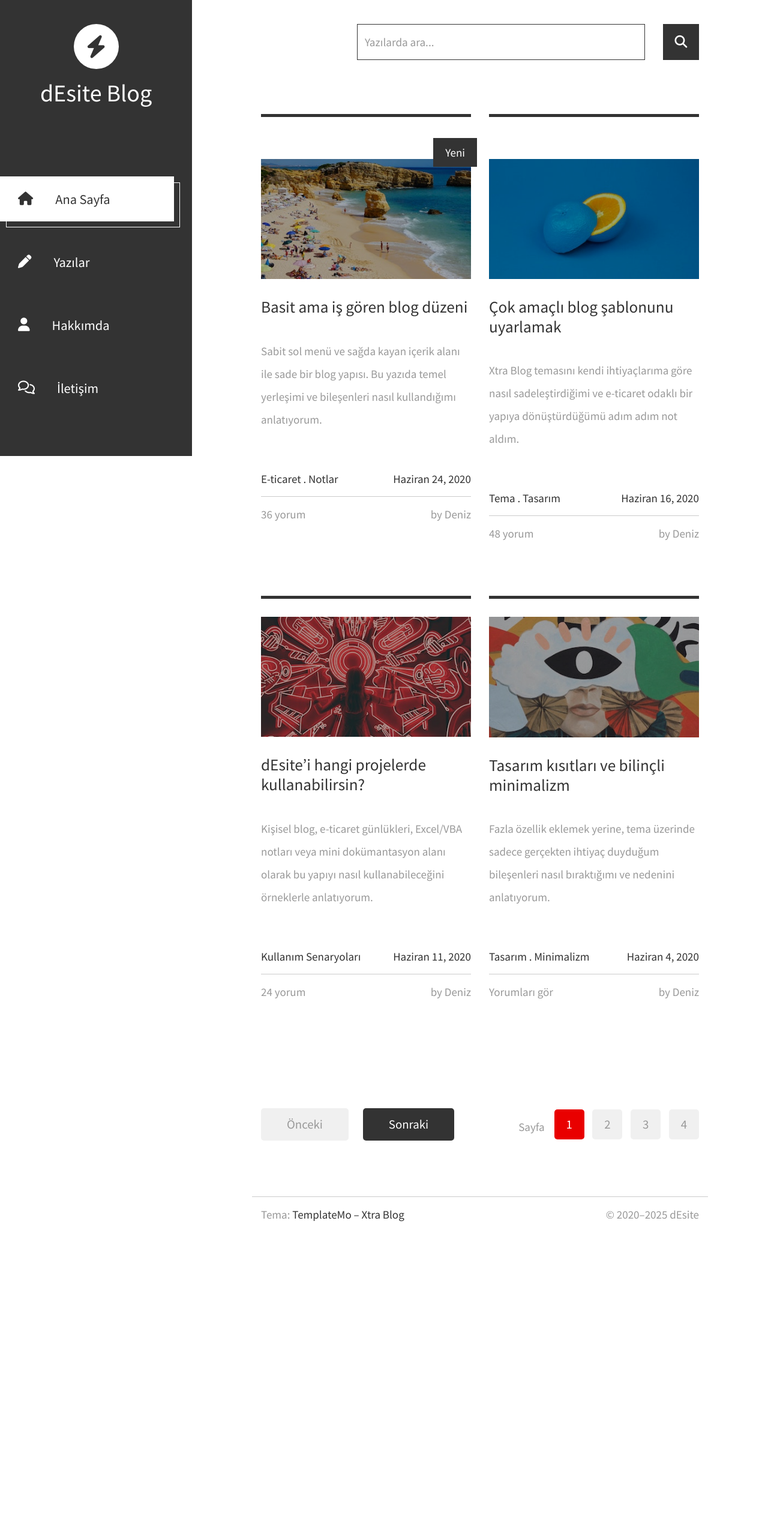
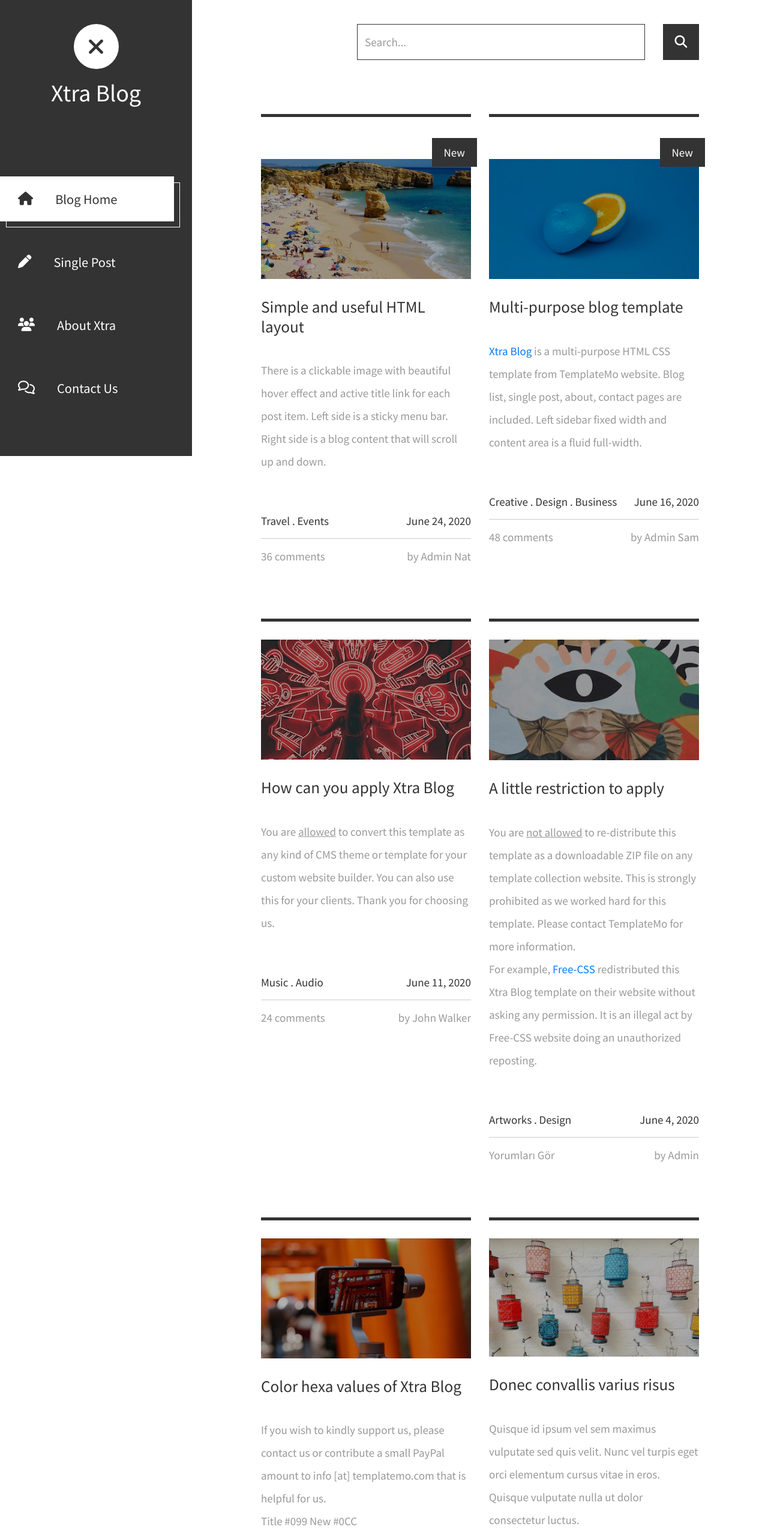
Before and after one commit to decomme/desite, a plain HTML site: page index.html in a window 1280 px wide. Shown: the part 40-2600 px from the top of the page at 60% size. Before the commit the page ends 2108 px from the top, so only its background shows below. Drawn offline with Linux system fonts and the light colour scheme.

Commit message:
Update index.html

```diff
--- a/index.html
+++ b/index.html
@@ -33,198 +33,219 @@
             <button class="navbar-toggler" type="button" aria-label="Toggle navigation">
                 <i class="fas fa-bars"></i>
             </button>
-
             <div class="tm-site-header">
-                <div class="mb-3 mx-auto tm-site-logo">
-                    <i class="fas fa-bolt fa-2x" aria-hidden="true"></i>
-                </div>
-                <h1 class="text-center">dEsite Blog</h1>
+                <div class="mb-3 mx-auto tm-site-logo"><i class="fas fa-times fa-2x"></i></div>
+                <h1 class="text-center">Xtra Blog</h1>
             </div>
-
-            <nav class="tm-nav" id="tm-nav" aria-label="Ana menü">
+            <nav class="tm-nav" id="tm-nav">
                 <ul>
-                    <li class="tm-nav-item active">
-                        <a href="index.html" class="tm-nav-link">
-                            <i class="fas fa-home" aria-hidden="true"></i>
-                            Ana Sayfa
-                        </a>
-                    </li>
-                    <li class="tm-nav-item">
-                        <a href="post.html" class="tm-nav-link">
-                            <i class="fas fa-pen" aria-hidden="true"></i>
-                            Yazılar
-                        </a>
-                    </li>
-                    <li class="tm-nav-item">
-                        <a href="about.html" class="tm-nav-link">
-                            <i class="fas fa-user" aria-hidden="true"></i>
-                            Hakkımda
-                        </a>
-                    </li>
-                    <li class="tm-nav-item">
-                        <a href="contact.html" class="tm-nav-link">
-                            <i class="far fa-comments" aria-hidden="true"></i>
-                            İletişim
-                        </a>
-                    </li>
+                    <li class="tm-nav-item active"><a href="index.html" class="tm-nav-link">
+                            <i class="fas fa-home"></i>
+                            Blog Home
+                        </a></li>
+                    <li class="tm-nav-item"><a href="post.html" class="tm-nav-link">
+                            <i class="fas fa-pen"></i>
+                            Single Post
+                        </a></li>
+                    <li class="tm-nav-item"><a href="about.html" class="tm-nav-link">
+                            <i class="fas fa-users"></i>
+                            About Xtra
+                        </a></li>
+                    <li class="tm-nav-item"><a href="contact.html" class="tm-nav-link">
+                            <i class="far fa-comments"></i>
+                            Contact Us
+                        </a></li>
                 </ul>
             </nav>
-
             <div class="tm-mb-65">
-                <a href="#" class="tm-social-link" aria-label="Instagram">
-                    <i class="fab fa-instagram tm-social-icon" aria-hidden="true"></i>
+                <a rel="nofollow" href="https://fb.com/templatemo" class="tm-social-link">
+                    <i class="fab fa-facebook tm-social-icon"></i>
                 </a>
-                <a href="#" class="tm-social-link" aria-label="TikTok">
-                    <i class="fab fa-tiktok tm-social-icon" aria-hidden="true"></i>
+                <a href="https://x.com/" class="tm-social-link">
+                    <i class="fa-brands fa-x-twitter tm-social-icon"></i>
                 </a>
-                <a href="#" class="tm-social-link" aria-label="YouTube">
-                    <i class="fab fa-youtube tm-social-icon" aria-hidden="true"></i>
+                <a href="https://instagram.com" class="tm-social-link">
+                    <i class="fab fa-instagram tm-social-icon"></i>
                 </a>
-                <a href="#" class="tm-social-link" aria-label="LinkedIn">
-                    <i class="fab fa-linkedin tm-social-icon" aria-hidden="true"></i>
+                <a href="https://linkedin.com" class="tm-social-link">
+                    <i class="fab fa-linkedin tm-social-icon"></i>
                 </a>
             </div>
-
             <p class="tm-mb-80 pr-5 text-white">
-                dEsite; e-ticaret, otomasyon ve günlük notlarımı topladığım basit bir blog.
-                Solda sabit menü, sağda kaydırılabilir içerik alanı var.
+                Xtra Blog is a multi-purpose HTML template from TemplateMo website. Left side is a sticky menu bar.
+                Right side content will scroll up and down.
             </p>
         </div>
     </header>
-
     <div class="container-fluid">
         <main class="tm-main">
-            <!-- Arama formu -->
+            <!-- Search form -->
             <div class="row tm-row">
                 <div class="col-12">
-                    <form id="search-form" class="form-inline tm-mb-80 tm-search-form" role="search">
-                        <label class="sr-only" for="search-input">Yazılarda ara</label>
-                        <input
-                            id="search-input"
-                            class="form-control tm-search-input"
-                            name="query"
-                            type="search"
-                            placeholder="Yazılarda ara..."
-                            aria-label="Yazılarda ara"
-                            autocomplete="off">
+                    <form method="GET" class="form-inline tm-mb-80 tm-search-form">
+                        <input class="form-control tm-search-input" name="query" type="text" placeholder="Search..."
+                            aria-label="Search">
                         <button class="tm-search-button" type="submit">
                             <i class="fas fa-search tm-search-icon" aria-hidden="true"></i>
                         </button>
                     </form>
                 </div>
             </div>
-
             <div class="row tm-row">
                 <article class="col-12 col-md-6 tm-post">
                     <hr class="tm-hr-primary">
                     <a href="post.html" class="effect-lily tm-post-link tm-pt-60">
                         <div class="tm-post-link-inner">
-                            <img src="img/img-01.jpg" alt="Blog görseli 1" class="img-fluid" loading="lazy">
+                            <img src="img/img-01.jpg" alt="Image" class="img-fluid">
                         </div>
-                        <span class="position-absolute tm-new-badge">Yeni</span>
-                        <h2 class="tm-pt-30 tm-color-primary tm-post-title">
-                            Basit ama iş gören blog düzeni
-                        </h2>
+                        <span class="position-absolute tm-new-badge">New</span>
+                        <h2 class="tm-pt-30 tm-color-primary tm-post-title">Simple and useful HTML layout</h2>
                     </a>
                     <p class="tm-pt-30">
-                        Sabit sol menü ve sağda kayan içerik alanı ile sade bir blog yapısı.
-                        Bu yazıda temel yerleşimi ve bileşenleri nasıl kullandığımı anlatıyorum.
+                        There is a clickable image with beautiful hover effect and active title link for each post item.
+                        Left side is a sticky menu bar. Right side is a blog content that will scroll up and down.
                     </p>
                     <div class="d-flex justify-content-between tm-pt-45">
-                        <span class="tm-color-primary">E-ticaret . Notlar</span>
-                        <span class="tm-color-primary">Haziran 24, 2020</span>
+                        <span class="tm-color-primary">Travel . Events</span>
+                        <span class="tm-color-primary">June 24, 2020</span>
                     </div>
                     <hr>
                     <div class="d-flex justify-content-between">
-                        <span>36 yorum</span>
-                        <span>by Deniz</span>
+                        <span>36 comments</span>
+                        <span>by Admin Nat</span>
                     </div>
                 </article>
-
                 <article class="col-12 col-md-6 tm-post">
                     <hr class="tm-hr-primary">
                     <a href="post.html" class="effect-lily tm-post-link tm-pt-60">
-                        <div class="tm-post-link-inner">
-                            <img src="img/img-02.jpg" alt="Blog görseli 2" class="img-fluid" loading="lazy">
+                        <div class=" tm-post-link-inner">
+                            <img src="img/img-02.jpg" alt="Image" class="img-fluid">
                         </div>
-                        <h2 class="tm-pt-30 tm-color-primary tm-post-title">
-                            Çok amaçlı blog şablonunu uyarlamak
-                        </h2>
+                        <span class="position-absolute tm-new-badge">New</span>
+                        <h2 class="tm-pt-30 tm-color-primary tm-post-title">Multi-purpose blog template</h2>
                     </a>
                     <p class="tm-pt-30">
-                        Xtra Blog temasını kendi ihtiyaçlarıma göre nasıl sadeleştirdiğimi ve
-                        e-ticaret odaklı bir yapıya dönüştürdüğümü adım adım not aldım.
+                        <a rel="nofollow" href="https://templatemo.com/tm-553-xtra-blog" target="_blank">Xtra Blog</a>
+                        is a multi-purpose HTML CSS template from TemplateMo website.
+                        Blog list, single post, about, contact pages are included. Left sidebar fixed width and content
+                        area is a fluid full-width.
                     </p>
                     <div class="d-flex justify-content-between tm-pt-45">
-                        <span class="tm-color-primary">Tema . Tasarım</span>
-                        <span class="tm-color-primary">Haziran 16, 2020</span>
+                        <span class="tm-color-primary">Creative . Design . Business</span>
+                        <span class="tm-color-primary">June 16, 2020</span>
                     </div>
                     <hr>
                     <div class="d-flex justify-content-between">
-                        <span>48 yorum</span>
-                        <span>by Deniz</span>
+                        <span>48 comments</span>
+                        <span>by Admin Sam</span>
                     </div>
                 </article>
-
                 <article class="col-12 col-md-6 tm-post">
                     <hr class="tm-hr-primary">
                     <a href="post.html" class="effect-lily tm-post-link tm-pt-20">
                         <div class="tm-post-link-inner">
-                            <img src="img/img-03.jpg" alt="Blog görseli 3" class="img-fluid" loading="lazy">
+                            <img src="img/img-03.jpg" alt="Image" class="img-fluid">
                         </div>
-                        <h2 class="tm-pt-30 tm-color-primary tm-post-title">
-                            dEsite’i hangi projelerde kullanabilirsin?
-                        </h2>
+                        <h2 class="tm-pt-30 tm-color-primary tm-post-title">How can you apply Xtra Blog</h2>
                     </a>
                     <p class="tm-pt-30">
-                        Kişisel blog, e-ticaret günlükleri, Excel/VBA notları veya mini dokümantasyon alanı
-                        olarak bu yapıyı nasıl kullanabileceğini örneklerle anlatıyorum.
+                        You are <u>allowed</u> to convert this template as any kind of CMS theme or template for your
+                        custom website builder.
+                        You can also use this for your clients. Thank you for choosing us.
                     </p>
                     <div class="d-flex justify-content-between tm-pt-45">
-                        <span class="tm-color-primary">Kullanım Senaryoları</span>
-                        <span class="tm-color-primary">Haziran 11, 2020</span>
+                        <span class="tm-color-primary">Music . Audio</span>
+                        <span class="tm-color-primary">June 11, 2020</span>
                     </div>
                     <hr>
                     <div class="d-flex justify-content-between">
-                        <span>24 yorum</span>
-                        <span>by Deniz</span>
+                        <span>24 comments</span>
+                        <span>by John Walker</span>
                     </div>
                 </article>
-
                 <article class="col-12 col-md-6 tm-post">
                     <hr class="tm-hr-primary">
                     <a href="post.html" class="effect-lily tm-post-link tm-pt-20">
                         <div class="tm-post-link-inner">
-                            <img src="img/img-04.jpg" alt="Blog görseli 4" class="img-fluid" loading="lazy">
+                            <img src="img/img-04.jpg" alt="Image" class="img-fluid">
                         </div>
-                        <h2 class="tm-pt-30 tm-color-primary tm-post-title">
-                            Tasarım kısıtları ve bilinçli minimalizm
-                        </h2>
+                        <h2 class="tm-pt-30 tm-color-primary tm-post-title">A little restriction to apply</h2>
                     </a>
                     <p class="tm-pt-30">
-                        Fazla özellik eklemek yerine, tema üzerinde sadece gerçekten ihtiyaç duyduğum
-                        bileşenleri nasıl bıraktığımı ve nedenini anlatıyorum.
+                        You are <u>not allowed</u> to re-distribute this template as a downloadable ZIP file on any
+                        template collection
+                        website. This is strongly prohibited as we worked hard for this template. Please contact
+                        TemplateMo for more information.
+                        <br>For example, <a href="https://www.free-css.com/free-css-templates/page272/xtra-blog"
+                            target="_blank">Free-CSS</a> redistributed this Xtra Blog template on their website without
+                        asking any permission. It is an illegal act by Free-CSS website doing an unauthorized reposting.
                     </p>
                     <div class="d-flex justify-content-between tm-pt-45">
-                        <span class="tm-color-primary">Tasarım . Minimalizm</span>
-                        <span class="tm-color-primary">Haziran 4, 2020</span>
+                        <span class="tm-color-primary">Artworks . Design</span>
+                        <span class="tm-color-primary">June 4, 2020</span>
                     </div>
                     <hr>
                     <div class="d-flex justify-content-between">
-                        <a href="post.html" class="tm-color-gray">Yorumları gör</a>
-                        <span class="tm-color-gray">by Deniz</span>
+                        <a href="post.html" class="tm-color-gray">Yorumları Gör</a>
+                        <span class="tm-color-gray">by Admin</span>
+                    </div>
+                </article>
+                <article class="col-12 col-md-6 tm-post">
+                    <hr class="tm-hr-primary">
+                    <a href="post.html" class="effect-lily tm-post-link tm-pt-20">
+                        <div class="tm-post-link-inner">
+                            <img src="img/img-05.jpg" alt="Image" class="img-fluid">
+                        </div>
+                        <h2 class="tm-pt-30 tm-color-primary tm-post-title">Color hexa values of Xtra Blog</h2>
+                    </a>
+                    <p class="tm-pt-30">
+                        If you wish to kindly support us, please contact us or contribute a small PayPal amount to info
+                        [at] templatemo.com that is helpful for us.
+                        <br>
+                        Title #099 New #0CC <br>
+                        <span class="tm-color-primary">Text #999 Line #CCC Next #0CC Prev #F0F0F0</span>
+                    </p>
+                    <div class="d-flex justify-content-between tm-pt-45">
+                        <span class="tm-color-primary">Creative . Video . Audio</span>
+                        <span class="tm-color-primary">May 31, 2020</span>
+                    </div>
+                    <hr>
+                    <div class="d-flex justify-content-between">
+                        <span>84 comments</span>
+                        <span>by Admin Sam</span>
+                    </div>
+                </article>
+                <article class="col-12 col-md-6 tm-post">
+                    <hr class="tm-hr-primary">
+                    <a href="post.html" class="effect-lily tm-post-link tm-pt-20">
+                        <div class="tm-post-link-inner">
+                            <img src="img/img-06.jpg" alt="Image" class="img-fluid">
+                        </div>
+                        <h2 class="tm-pt-30 tm-color-primary tm-post-title">Donec convallis varius risus</h2>
+                    </a>
+                    <p class="tm-pt-30">
+                        Quisque id ipsum vel sem maximus vulputate sed quis velit. Nunc vel turpis eget orci elementum
+                        cursus vitae in eros. Quisque vulputate nulla ut dolor consectetur luctus.
+                    </p>
+                    <div class="d-flex justify-content-between tm-pt-45">
+                        <span class="tm-color-primary">Visual . Artworks</span>
+                        <span class="tm-color-primary">June 16, 2020</span>
+                    </div>
+                    <hr>
+                    <div class="d-flex justify-content-between">
+                        <span>96 comments</span>
+                        <span>by Admin Sam</span>
                     </div>
                 </article>
             </div>
-
             <div class="row tm-row tm-mt-100 tm-mb-75">
                 <div class="tm-prev-next-wrapper">
-                    <a href="#" class="mb-2 tm-btn tm-btn-primary tm-prev-next disabled tm-mr-20">Önceki</a>
-                    <a href="#" class="mb-2 tm-btn tm-btn-primary tm-prev-next">Sonraki</a>
+                    <a href="#" class="mb-2 tm-btn tm-btn-primary tm-prev-next disabled tm-mr-20">Prev</a>
+                    <a href="#" class="mb-2 tm-btn tm-btn-primary tm-prev-next">Next</a>
                 </div>
                 <div class="tm-paging-wrapper">
-                    <span class="d-inline-block mr-3">Sayfa</span>
-                    <nav class="tm-paging-nav d-inline-block" aria-label="Sayfa numaraları">
+                    <span class="d-inline-block mr-3">Page</span>
+                    <nav class="tm-paging-nav d-inline-block">
                         <ul>
                             <li class="tm-paging-item active">
                                 <a href="#" class="mb-2 tm-btn tm-paging-link">1</a>
@@ -242,20 +263,20 @@
                     </nav>
                 </div>
             </div>
-
             <footer class="row tm-row">
                 <hr class="col-12">
                 <div class="col-md-6 col-12 tm-color-gray">
-                    Tema: <a rel="nofollow" target="_blank" href="https://templatemo.com"
-                        class="tm-external-link">TemplateMo – Xtra Blog</a>
+                    Design: <a rel="nofollow" target="_parent" href="https://templatemo.com"
+                        class="tm-external-link">TemplateMo</a>
                 </div>
                 <div class="col-md-6 col-12 tm-color-gray tm-copyright">
-                    © 2020–2025 dEsite
+                    Copyright 2020 Xtra Blog Company Co. Ltd.
                 </div>
             </footer>
         </main>
     </div>
-
     <script src="js/jquery.min.js"></script>
     <script src="js/templatemo-script.js"></script>
 </body>
+
+</html>
```
